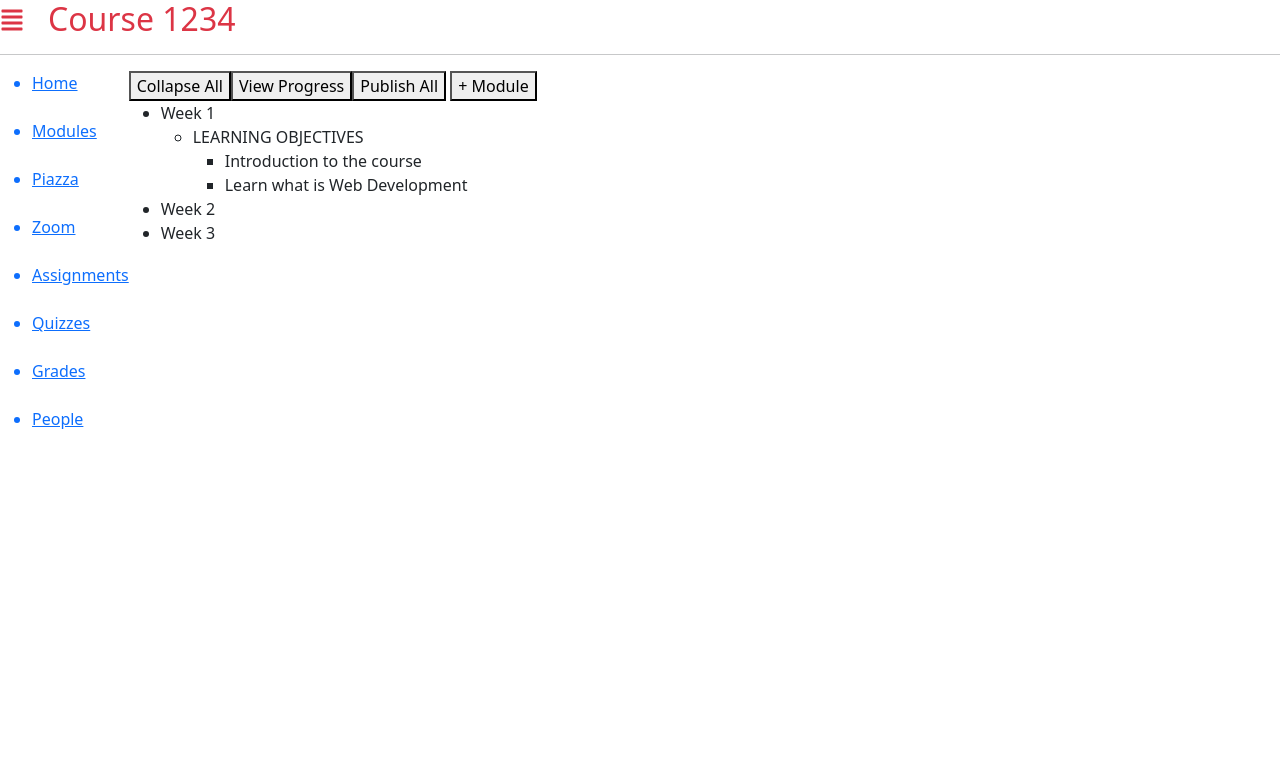
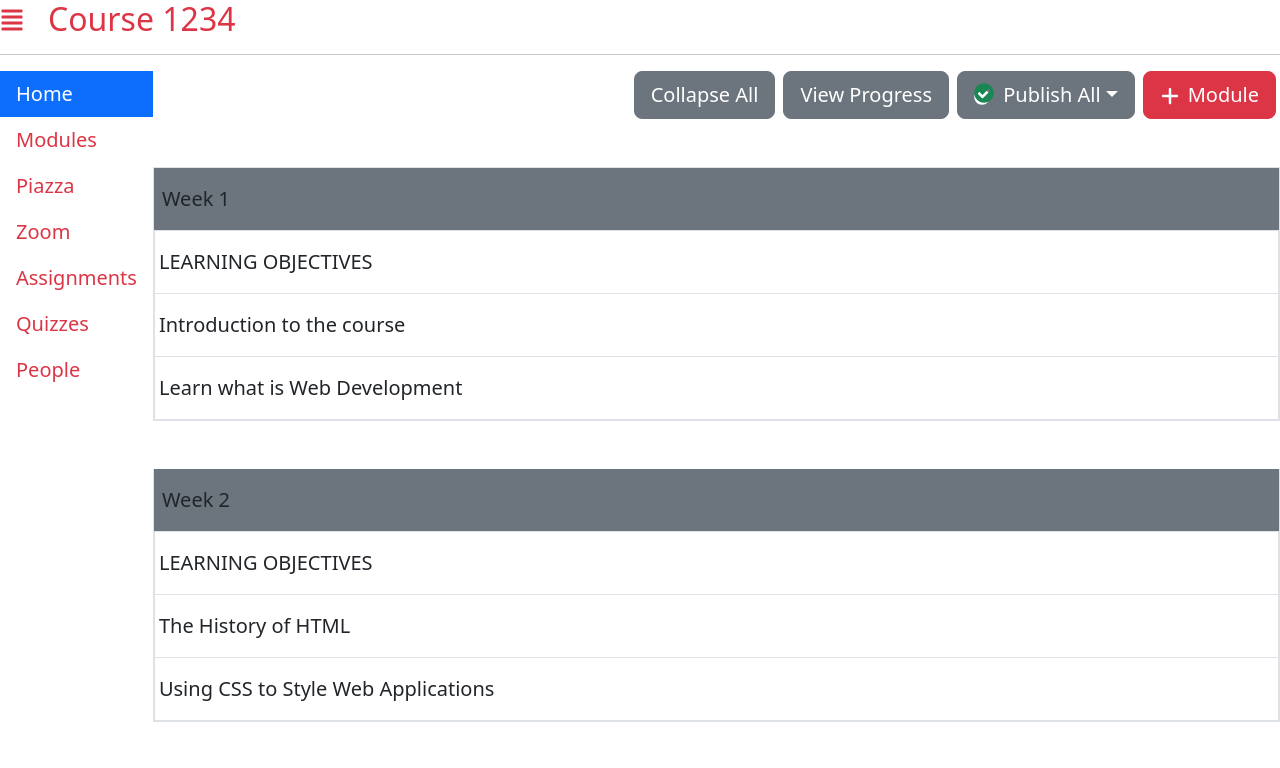
Before and after one commit to estebanpuyanas/cs4550-webdev, a Next.js app: page /courses/1234/modules in a window 1280 px wide. Shown: the top 768 px of the page. Built offline with nearby package versions, Linux system fonts and the light colour scheme.

Commit message:
updating modules secrtion for course

```diff
--- a/app/(kambaz)/courses/[cid]/Navigation.tsx
+++ b/app/(kambaz)/courses/[cid]/Navigation.tsx
@@ -1,46 +1,69 @@
 import Link from "next/link";
 export default function CourseNavigation() {
   return (
-    <div id="wd-courses-navigation">
-      <div id="wd-course-1234-navigation-header">
-        <ul>
-          <Link href="/courses/1234/home" id="wd-course-home-link">
-            <li>Home</li>
+    <div id="wd-courses-navigation" className="wd list-group fs-5 rounded-0">
+      <Link
+        href="/courses/1234/home"
+        id="wd-course-home-link"
+        className="list-group-item active border-0"
+      >
+        {" "}
+        Home{" "}
       </Link>
-          <br />
-          <Link href="/courses/1234/modules" id="wd-course-modules-link">
-            <li>Modules</li>
+
+      <Link
+        href="/courses/1234/modules"
+        id="wd-course-modules-link"
+        className="list-group-item text-danger border-0"
+      >
+        {" "}
+        Modules{" "}
       </Link>
-          <br />
-          <Link href="/courses/1234/piazza" id="wd-course-piazza-link">
-            <li>Piazza</li>
+
+      <Link
+        href="/courses/1234/piazza"
+        id="wd-course-piazza-link"
+        className="list-group-item text-danger border-0"
+      >
+        {" "}
+        Piazza{" "}
       </Link>
-          <br />
-          <Link href="/courses/1234/zoom" id="wd-course-zoom-link">
-            <li>Zoom</li>
+
+      <Link
+        href="/courses/1234/zoom"
+        id="wd-course-zoom-link"
+        className="list-group-item text-danger border-0"
+      >
+        {" "}
+        Zoom{" "}
       </Link>
-          <br />
+
       <Link
         href="/courses/1234/assignments"
         id="wd-course-assignments-link"
+        className="list-group-item text-danger border-0"
       >
-            <li>Assignments</li>
+        {" "}
+        Assignments{" "}
       </Link>
-          <br />
-          <Link href="/courses/1234/quizzes" id="wd-course-quizzes-link">
-            <li>Quizzes</li>
+
+      <Link
+        href="/courses/1234/quizzes"
+        id="wd-course-quizzes-link"
+        className="list-group-item text-danger border-0"
+      >
+        {" "}
+        Quizzes{" "}
       </Link>
-          <br />
-          <Link href="/courses/1234/grades" id="wd-course-grades-link">
-            <li>Grades</li>
+
+      <Link
+        href="/courses/1234/people/Table"
+        id="wd-course-people-link"
+        className="list-group-item text-danger border-0"
+      >
+        {" "}
+        People{" "}
       </Link>
-          <br />
-          <Link href="/courses/1234/people/table" id="wd-course-people-link">
-            <li>People</li>
-          </Link>
-          <br />
-        </ul>
-      </div>
     </div>
   );
 }
--- /dev/null
+++ b/app/(kambaz)/courses/[cid]/modules/GreenCheckmark.tsx
@@ -0,0 +1,12 @@
+import { FaCheckCircle, FaCircle } from "react-icons/fa";
+export default function GreenCheckmark() {
+  return (
+    <span className="me-1 position-relative">
+      <FaCheckCircle
+        style={{ top: "2px" }}
+        className="text-success me-1 position-absolute fs-5"
+      />
+      <FaCircle className="text-white me-1 fs-6" />
+    </span>
+  );
+}
--- /dev/null
+++ b/app/(kambaz)/courses/[cid]/modules/modulesControls.tsx
@@ -0,0 +1,68 @@
+import {
+  Button,
+  Dropdown,
+  DropdownItem,
+  DropdownMenu,
+  DropdownToggle,
+} from "react-bootstrap";
+import { FaPlus } from "react-icons/fa6";
+import GreenCheckmark from "./GreenCheckmark";
+export default function ModulesControls() {
+  return (
+    <div id="wd-modules-controls" className="text-nowrap">
+      <Button
+        variant="danger"
+        size="lg"
+        className="me-1 float-end"
+        id="wd-add-module-btn"
+      >
+        <FaPlus className="position-relative me-2" style={{ bottom: "1px" }} />
+        Module
+      </Button>
+      <Dropdown className="float-end me-2">
+        <DropdownToggle variant="secondary" size="lg" id="wd-publish-all-btn">
+          <GreenCheckmark /> Publish All
+        </DropdownToggle>
+        <DropdownMenu>
+          <DropdownItem id="wd-publish-all">
+            <GreenCheckmark /> Publish All
+          </DropdownItem>
+          <DropdownItem id="wd-publish-all-modules-and-items">
+            <GreenCheckmark /> Publish all modules and items
+          </DropdownItem>
+          <DropdownItem id="wd-publish-modules-only">
+            <GreenCheckmark /> Publish modules only
+          </DropdownItem>
+          {/* Create two more items with IDs wd-unpublish-all-modules-and-items and wd-unpublish-modules-only with
+             labels Unpublish all modules and items and Unpublish modules only */}
+          <DropdownItem id="wd-unpublish-all-modules-and-items">
+            <GreenCheckmark /> Unpublish all modules and items
+          </DropdownItem>
+          <DropdownItem id="wd-unpublish-modules-only">
+            <GreenCheckmark /> Unpublish modules only
+          </DropdownItem>
+          <DropdownItem id="wd-unpublish-modules-only">
+            <GreenCheckmark /> Unpublish modules only
+          </DropdownItem>
+        </DropdownMenu>
+      </Dropdown>
+      {/* Implement the View Progress and Collapse All buttons with IDs wd-view-progress and wd-collapse-all */}
+      <Button
+        variant="secondary"
+        size="lg"
+        className="float-end me-2"
+        id="wd-view-progress-btn"
+      >
+        View Progress
+      </Button>
+      <Button
+        variant="secondary"
+        size="lg"
+        className="float-end me-2"
+        id="wd-collapse-all-btn"
+      >
+        Collapse All
+      </Button>
+    </div>
+  );
+}
--- a/app/(kambaz)/courses/[cid]/modules/page.tsx
+++ b/app/(kambaz)/courses/[cid]/modules/page.tsx
@@ -1,32 +1,60 @@
+import ModulesControls from "./modulesControls";
+import { ListGroup, ListGroupItem } from "react-bootstrap";
+
 export default function Modules() {
   return (
     <div>
-      <button>Collapse All</button>
-      <button>View Progress</button>
-      <button>Publish All</button> {/* Turn this into dropdown list later */}
-      <button>+ Module</button>
-      <ul id="wd-modules">
-        <li className="wd-module">
-          <div className="wd-title">Week 1</div>
-          <ul className="wd-lessons">
-            <li className="wd-lesson">
-              <span className="wd-title">LEARNING OBJECTIVES</span>
-              <ul className="wd-content">
-                <li className="wd-content-item">Introduction to the course</li>
-                <li className="wd-content-item">
-                  Learn what is Web Development
-                </li>
-              </ul>
-            </li>
-          </ul>
-        </li>
-        <li className="wd-module">
-          <div className="wd-title">Week 2</div>
-        </li>
-        <li className="wd-module">
-          <div className="wd-title">Week 3</div>
-        </li>
-      </ul>
+      <ModulesControls />
+      <br />
+      <br />
+      <br />
+      <br />
+      <ListGroup className="rounded-0" id="wd-modules">
+        <ListGroupItem className="wd-module p-0 mb-5 fs-5 border-gray">
+          <div className="wd-title p-3 ps-2 bg-secondary"> Week 1 </div>
+          <ListGroup className="wd-lessons rounded-0">
+            <ListGroupItem className="wd-lesson p-3 ps-1">
+              LEARNING OBJECTIVES{" "}
+            </ListGroupItem>
+            <ListGroupItem className="wd-lesson p-3 ps-1">
+              Introduction to the course{" "}
+            </ListGroupItem>
+            <ListGroupItem className="wd-lesson p-3 ps-1">
+              Learn what is Web Development{" "}
+            </ListGroupItem>
+          </ListGroup>
+        </ListGroupItem>
+
+        <ListGroupItem className="wd-module p-0 mb-5 fs-5 border-gray">
+          <div className="wd-title p-3 ps-2 bg-secondary"> Week 2 </div>
+          <ListGroup className="wd-lessons rounded-0">
+            <ListGroupItem className="wd-lesson p-3 ps-1">
+              LEARNING OBJECTIVES{" "}
+            </ListGroupItem>
+            <ListGroupItem className="wd-lesson p-3 ps-1">
+              The History of HTML{" "}
+            </ListGroupItem>
+            <ListGroupItem className="wd-lesson p-3 ps-1">
+              Using CSS to Style Web Applications{" "}
+            </ListGroupItem>
+          </ListGroup>
+        </ListGroupItem>
+
+        <ListGroupItem className="wd-module p-0 mb-5 fs-5 border-gray">
+          <div className="wd-title p-3 ps-2 bg-secondary"> Week 3 </div>
+          <ListGroup className="wd-lessons rounded-0">
+            <ListGroupItem className="wd-lesson p-3 ps-1">
+              LEARNING OBJECTIVES{" "}
+            </ListGroupItem>
+            <ListGroupItem className="wd-lesson p-3 ps-1">
+              Dynamic Data Handling with TypeScript{" "}
+            </ListGroupItem>
+            <ListGroupItem className="wd-lesson p-3 ps-1">
+              What is the ORM?{" "}
+            </ListGroupItem>
+          </ListGroup>
+        </ListGroupItem>
+      </ListGroup>
     </div>
   );
 }
--- a/app/(kambaz)/dashboard/page.tsx
+++ b/app/(kambaz)/dashboard/page.tsx
@@ -12,7 +12,7 @@
 
 export default function Dashboard() {
   return (
-    <div id="wd-dashboard">
+    <div id="wd-dashboard" className="ms-4">
       <h1 id="wd-dashboard-title">Dashboard</h1> <hr />
       <h2 id="wd-dashboard-published">Published Courses (7)</h2> <hr />
       <div id="wd-dashboard-courses">
--- a/app/(kambaz)/styles.css
+++ b/app/(kambaz)/styles.css
@@ -12,3 +12,25 @@
     padding-left: 140px !important;
   }
 }
+
+.list-group.wd > .list-group-item.active {
+  color: black;
+  background-color: white;
+  border-left: 3px solid black !important;
+}
+
+.btn-secondary {
+  --bs-btn-color: #000 !important;
+  --bs-btn-bg: #c7cdd1 !important;
+  --bs-btn-border-color: #c7cdd1 !important;
+  --bs-btn-hover-color: #fff !important;
+}
+.bg-secondary {
+  --bs-secondary-rgb: 199, 205, 209;
+}
+.list-group-item {
+  --bs-list-group-border-color: gray;
+}
+.wd-lesson {
+  border-left: 3px solid green !important;
+}
```
Lines whose indentation alone changed are shown as unchanged.
